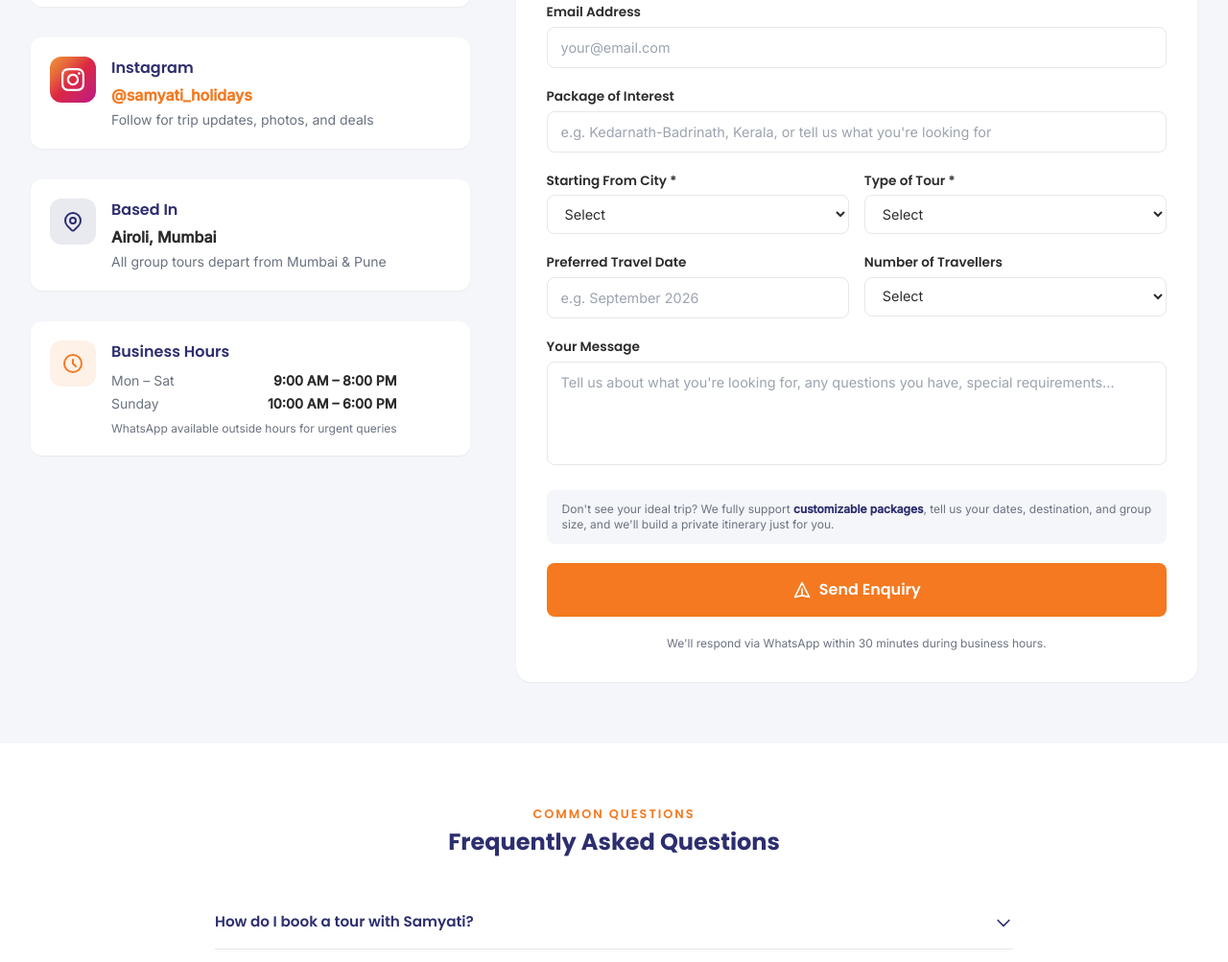
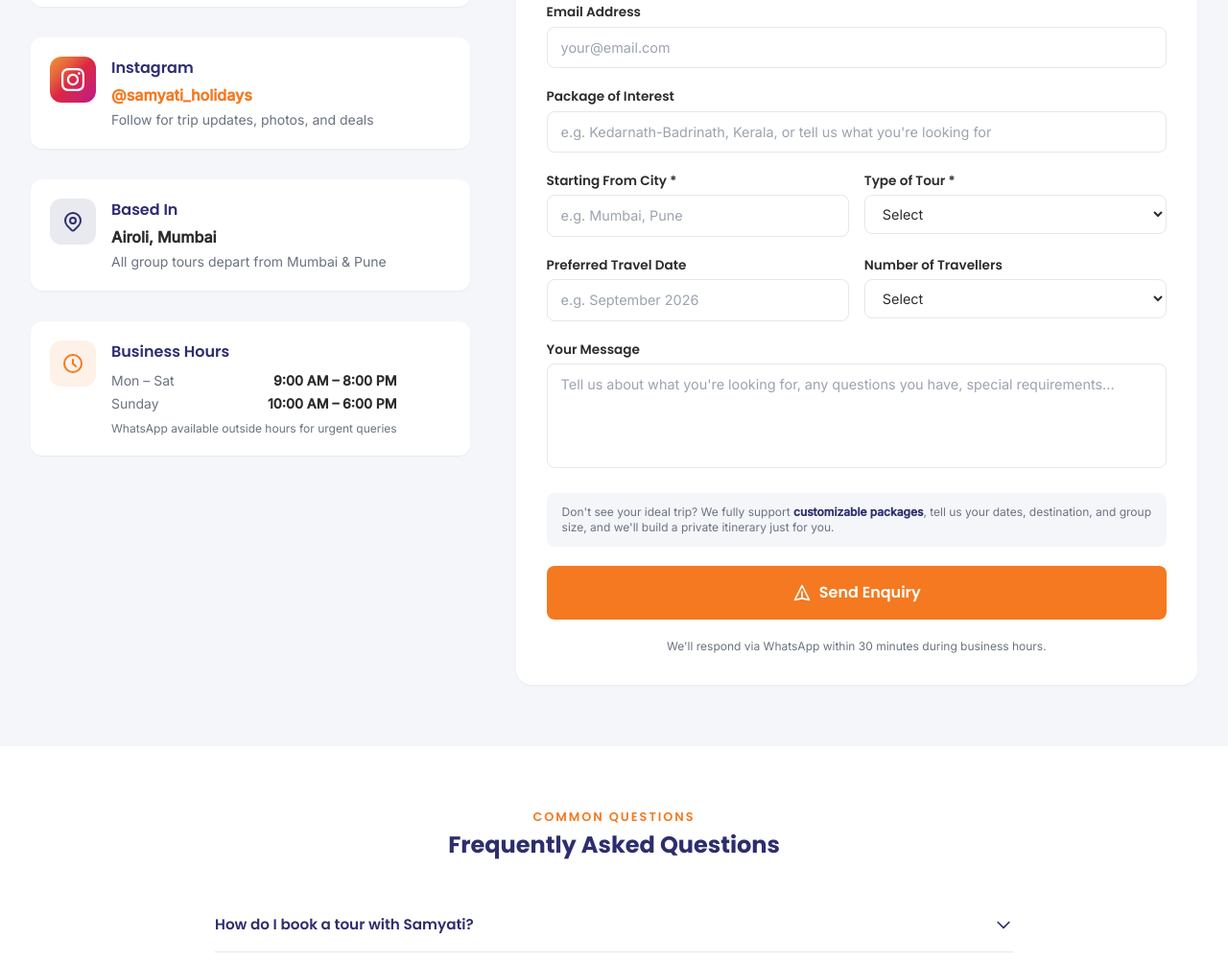
Before and after one commit to thevineet88/samyati-holidays, a plain HTML site: page contact.html in a window 1280 px wide. Shown: the part 833-1836 px from the top of the page at 96% size. Drawn offline with nearby package versions, Linux system fonts and the light colour scheme.

Commit message:
Clean up unused assets and simplify contact form field
- Remove unreferenced raw source photos and unused logo variant
- Downsize oversized logo PNGs to retina-safe dimensions, recompress KuberTech logo
- Change "Starting From City" from a Mumbai/Pune dropdown to a required free-text field

```diff
--- a/contact.html
+++ b/contact.html
@@ -134,11 +134,7 @@
             <div class="grid grid-cols-1 sm:grid-cols-2 gap-4">
               <div>
                 <label class="form-label">Starting From City *</label>
-                <select name="starting_city" required class="form-field">
-                  <option value="">Select</option>
-                  <option>Mumbai</option>
-                  <option>Pune</option>
-                </select>
+                <input type="text" name="starting_city" placeholder="e.g. Mumbai, Pune" required class="form-field"/>
               </div>
               <div>
                 <label class="form-label">Type of Tour *</label>
```
Also changed, not shown: assets/KuberTechLogo.png, assets/juille.jpg (deleted), assets/samyati-logo-alt.png (deleted), assets/samyati-logo-cropped.png, assets/samyati-logo.png, 2 other files.
